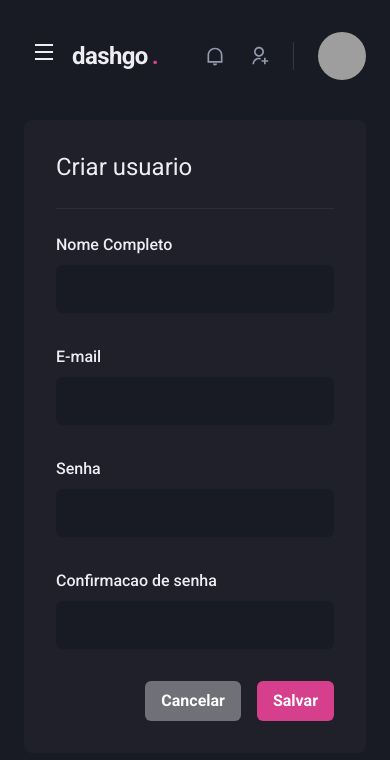
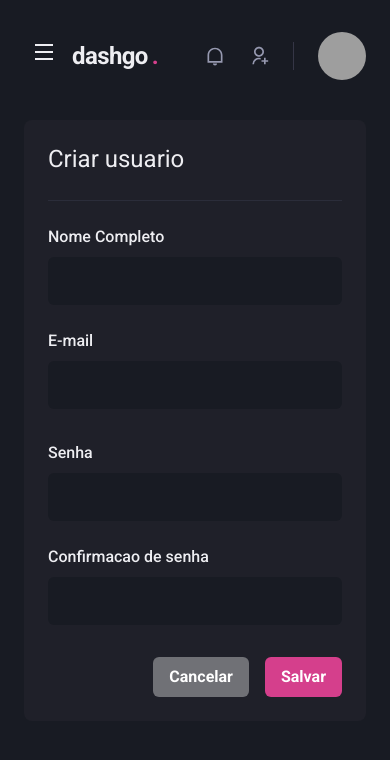
Before and after one commit to BarrosVentura/dashgo, a Next.js app: page /users/create in a window 390 px wide. Shown: the top 760 px of the page. Built offline with nearby package versions, Linux system fonts and the light colour scheme; grey boxes are pictures that could not be loaded.

Commit message:
Fixes to responsive form and create user interface

```diff
--- a/src/components/Pagination/index.tsx
+++ b/src/components/Pagination/index.tsx
@@ -4,7 +4,7 @@
 export function Pagination() {
   return (
     <Stack
-      direction="row"
+      direction={["column", "row"]}
       mt="8"
       justify="space-between"
       align="center"
--- a/src/pages/users/create.tsx
+++ b/src/pages/users/create.tsx
@@ -20,7 +20,7 @@
       <Flex w="100%" my="6" maxWidth={1480} mx="auto" px="6">
         <Sidebar />
 
-        <Box flex="1" borderRadius={8} bg="gray.800" p="8">
+        <Box flex="1" borderRadius={8} bg="gray.800" p={["6", "8"]}>
           <Heading size="lg" fontWeight="normal">
             Criar usuario
           </Heading>
@@ -28,11 +28,11 @@
           <Divider my="6" borderColor="gray.700" />
 
           <VStack spacing="8">
-            <SimpleGrid minChildWidth="240px" spacing="8" w="100%">
+            <SimpleGrid minChildWidth="240px" spacing={["6", "8"]} w="100%">
               <Input name="name" label="Nome Completo" />
               <Input name="email" type="email" label="E-mail" />
             </SimpleGrid>
-            <SimpleGrid minChildWidth="240px" spacing="8" w="100%">
+            <SimpleGrid minChildWidth="240px" spacing={["6", "8"]} w="100%">
               <Input name="password" type="password" label="Senha" />
               <Input
                 name="password_confirmation"
```
Also changed, not shown: src/pages/users/index.tsx (+12 -5 lines).
